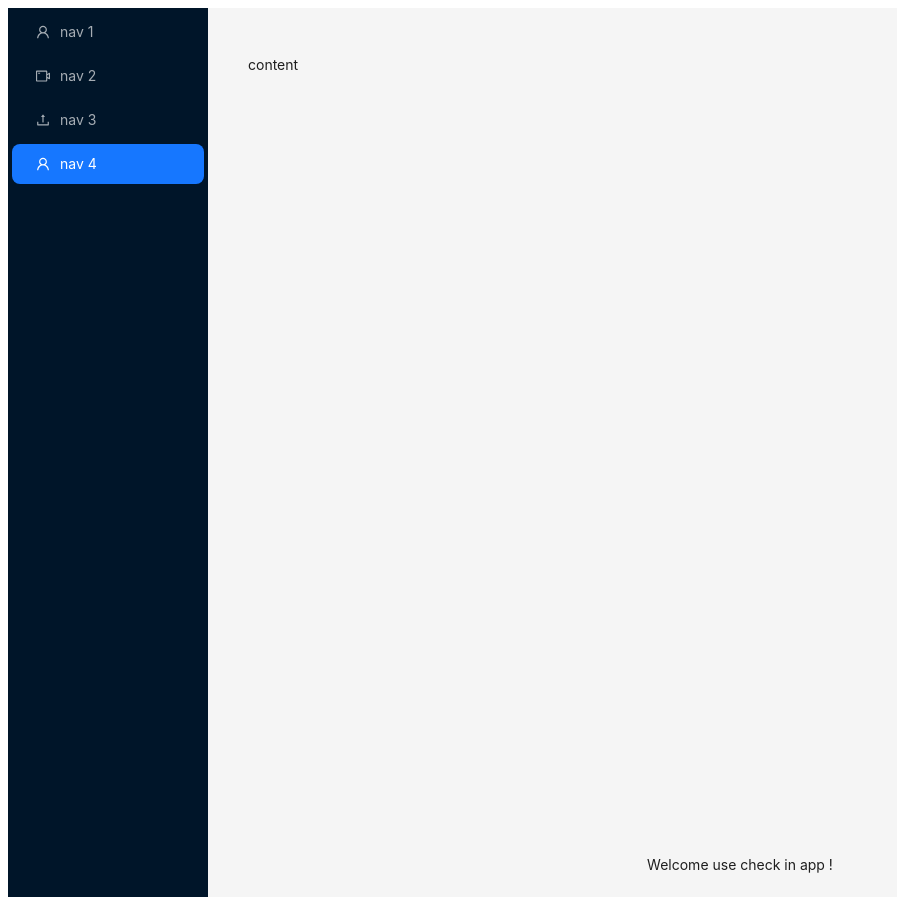
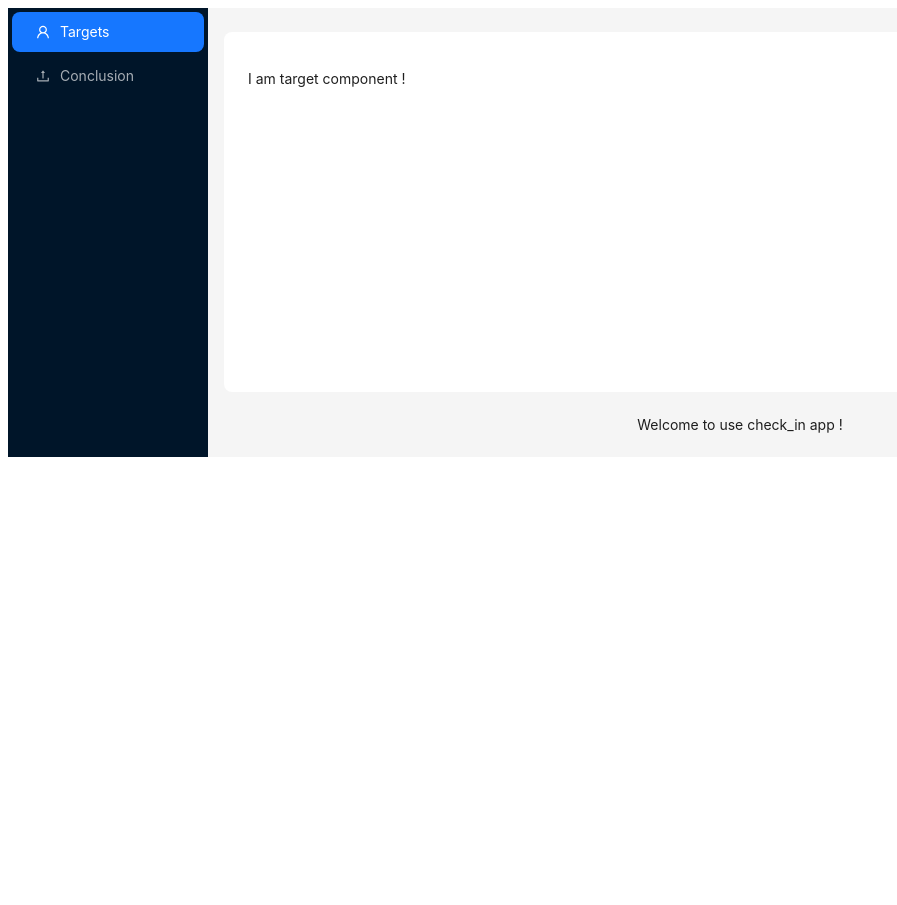
Before and after one commit to little-cat-sweet/check_in_web, a React (Create React App) app: page /main in a window 1280 px wide. Shown: the whole page, without its empty margins (0-897 px from the left). After the commit the page ends 800 px from the top, so only its background shows below. Built offline with nearby package versions, Linux system fonts and the light colour scheme.

Commit message:
complete init main page. 001

```diff
--- /dev/null
+++ b/src/component/Conclusion/index.jsx
@@ -0,0 +1,11 @@
+
+const Conclusion = () => {
+    return (
+        <div>
+            <p>
+                I am Conclusion component !
+            </p>
+        </div>)
+}
+
+export default Conclusion;
--- /dev/null
+++ b/src/component/Target/index.jsx
@@ -0,0 +1,12 @@
+
+
+
+const Target = () => {
+    return(<div>
+        <p>
+            I am target component !
+        </p>
+    </div>)
+}
+
+export default Target;
--- a/src/index.js
+++ b/src/index.js
@@ -1,5 +1,5 @@
 import React from 'react';
-import ReactDOM from 'react-dom';
+import ReactDOM from 'react-dom/client';
 import {BrowserRouter} from 'react-router-dom';
 import App from "./App";
 const rootElement = document.getElementById('root');
--- a/src/page/Login/index.js
+++ b/src/page/Login/index.jsx
@@ -4,7 +4,7 @@ import React, {useState} from 'react';
 import {useNavigate} from 'react-router-dom';
 import httpUtil from '../../util/HttpUtil';
 
-const Index = () => {
+const Login = () => {
 
     const [isMessageInitialized, setMessageInitialized] = useState(false);
     const [email, updateEmail] = useState("")
@@ -113,4 +113,4 @@ const Index = () => {
     );
 };
 
-export default Index;
+export default Login;
--- a/src/page/Main/index.js
+++ /dev/null
@@ -1,77 +0,0 @@
-import {UploadOutlined, UserOutlined, VideoCameraOutlined} from '@ant-design/icons';
-import {Layout, Menu} from 'antd';
-import React, {useState, useEffect} from 'react';
-import styles from "./index.css";
-
-const {Content, Footer, Sider} = Layout;
-
-const Index = () => {
-    const [windowHeight, setWindowHeight] = useState(window.innerHeight);
-
-    useEffect(() => {
-        const handleResize = () => {
-            setWindowHeight(window.innerHeight);
-        };
-
-        window.addEventListener('resize', handleResize);
-
-        return () => {
-            window.removeEventListener('resize', handleResize);
-        };
-    }, []);
-
-    return (
-        <Layout>
-            <Sider
-                breakpoint="lg"
-                collapsedWidth="0"
-                onBreakpoint={(broken) => {
-                    console.log(broken);
-                }}
-                onCollapse={(collapsed, type) => {
-                    console.log(collapsed, type);
-                }}
-            >
-                <div style={styles.logo}/>
-                <Menu
-                    theme="dark"
-                    mode="inline"
-                    defaultSelectedKeys={['4']}
-                    items={[UserOutlined, VideoCameraOutlined, UploadOutlined, UserOutlined].map(
-                        (icon, index) => ({
-                            key: String(index + 1),
-                            icon: React.createElement(icon),
-                            label: `nav ${index + 1}`,
-                        }),
-                    )}
-                />
-            </Sider>
-            <Layout>
-                <Content
-                    style={{
-                        margin: '24px 16px 0',
-                    }}
-                >
-                    <div
-                        className={styles.siteLayoutBackground}
-                        style={{
-                            padding: 24,
-                            minHeight: windowHeight,
-                        }}
-                    >
-                        content
-                    </div>
-                </Content>
-                <Footer
-                    style={{
-                        textAlign: 'center',
-                    }}
-                >
-                    Welcome use check in app !
-                </Footer>
-            </Layout>
-        </Layout>
-    );
-};
-
-export default Index;
--- /dev/null
+++ b/src/page/Main/index.jsx
@@ -0,0 +1,84 @@
+import React, {useState} from 'react';
+import { UploadOutlined, UserOutlined } from '@ant-design/icons';
+import { Layout, Menu, theme } from 'antd';
+import Target from "../../component/Target";
+import Conclusion from "../../component/Conclusion";
+const {Content, Footer, Sider } = Layout;
+
+const items = [
+    {
+        key: '1',
+        icon: <UserOutlined />,
+        label: 'Targets',
+    },
+    {
+        key: '2',
+        icon: <UploadOutlined />,
+        label: 'Conclusion',
+    },
+];
+
+const Main = () => {
+    const {
+        token: { colorBgContainer, borderRadiusLG },
+    } = theme.useToken();
+
+    const [selectedKey, setSelectedKey] = useState('1');
+    const handleMenuClick = (e) => {
+        setSelectedKey(e.key);
+    };
+
+    const renderContent = () => {
+        switch (selectedKey) {
+            case '1':
+                return <Target/>;
+            case '2':
+                return <Conclusion/>;
+            default:
+                return null;
+        }
+    };
+    return (
+        <Layout>
+            <Sider
+                breakpoint="lg"
+                collapsedWidth="0"
+                onBreakpoint={(broken) => {
+                    console.log(broken);
+                }}
+                onCollapse={(collapsed, type) => {
+                    console.log(collapsed, type);
+                }}
+            >
+                <div className="demo-logo-vertical" />
+                <Menu theme="dark" mode="inline" defaultSelectedKeys={['1']} items={items} onClick={handleMenuClick} />
+            </Sider>
+            <Layout>
+                <Content
+                    style={{
+                        margin: '24px 16px 0',
+                    }}
+                >
+                    <div
+                        style={{
+                            padding: 24,
+                            minHeight: 360,
+                            background: colorBgContainer,
+                            borderRadius: borderRadiusLG,
+                        }}
+                    >
+                        {renderContent()}
+                    </div>
+                </Content>
+                <Footer
+                    style={{
+                        textAlign: 'center',
+                    }}
+                >
+                    Welcome to use check_in app !
+                </Footer>
+            </Layout>
+        </Layout>
+    );
+};
+export default Main;
--- a/src/page/Register/index.js
+++ b/src/page/Register/index.jsx
@@ -3,7 +3,7 @@ import React, {useEffect, useState} from 'react';
 import {useNavigate} from 'react-router-dom';
 import httpUtil from '../../util/HttpUtil';
 
-const Index = () => {
+const Register = () => {
 
     const [form] = Form.useForm();
 
@@ -153,4 +153,4 @@ const Index = () => {
     );
 };
 
-export default Index;
+export default Register;
--- a/src/page/Update/index.js
+++ b/src/page/Update/index.jsx
@@ -4,7 +4,7 @@ import {useNavigate} from 'react-router-dom';
 import httpUtil from '../../util/HttpUtil';
 
 
-const Index = () => {
+const Update = () => {
 
     const isValidEmail = (email) => {
         const emailRegex = /^[^\s@]+@[^\s@]+\.[^\s@]+$/;
@@ -131,4 +131,4 @@ const Index = () => {
     );
 };
 
-export default Index;
+export default Update;
--- a/src/util/HttpUtil.js
+++ b/src/util/HttpUtil.js
@@ -1,6 +1,6 @@
 import axios from 'axios';
 
-const baseUrl = 'http://192.168.10.23:8080'; // 您的基础 URL
+const baseUrl = 'http://localhost:8080'; // 您的基础 URL
 
 const axiosInstance = axios.create({
     baseURL: baseUrl,
```
